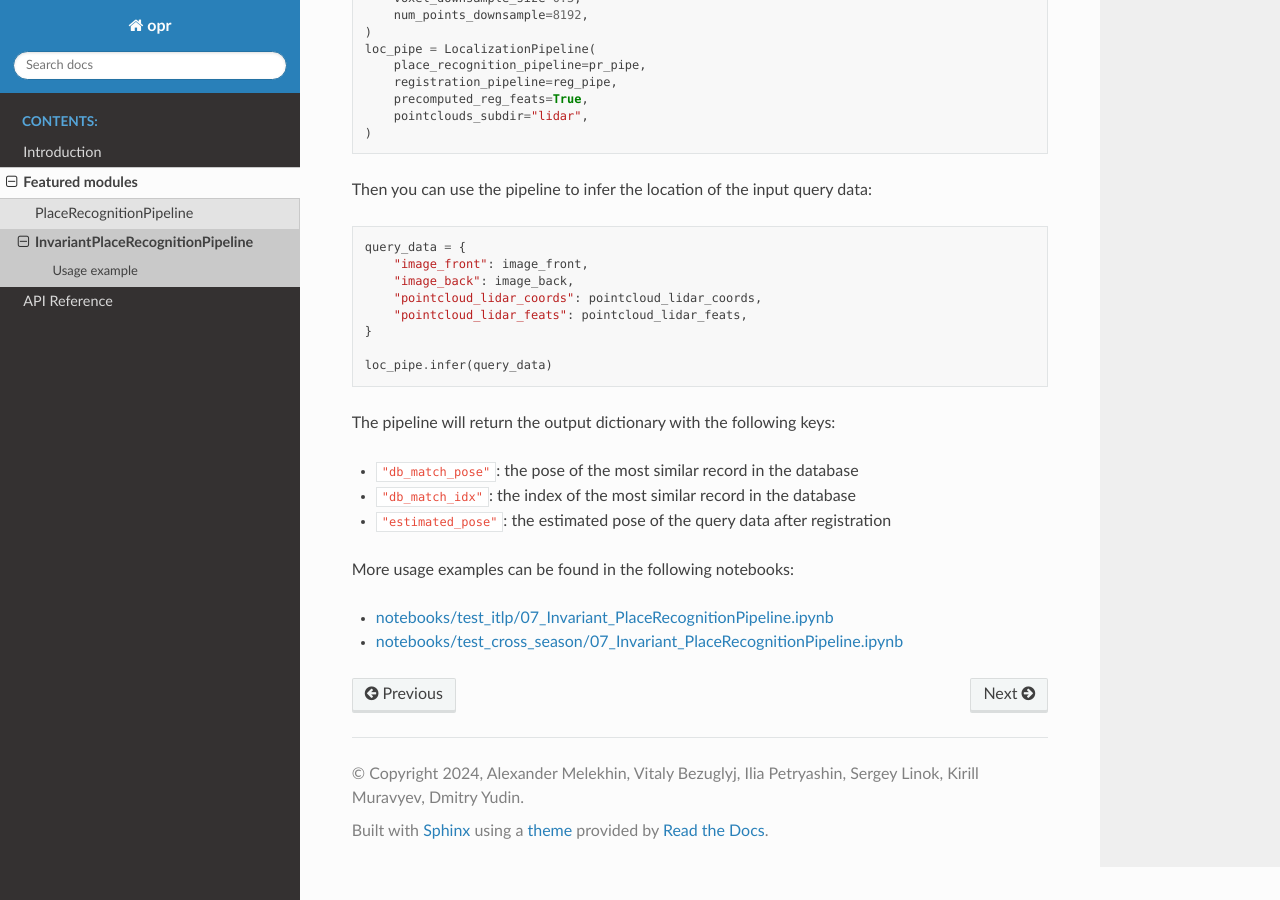
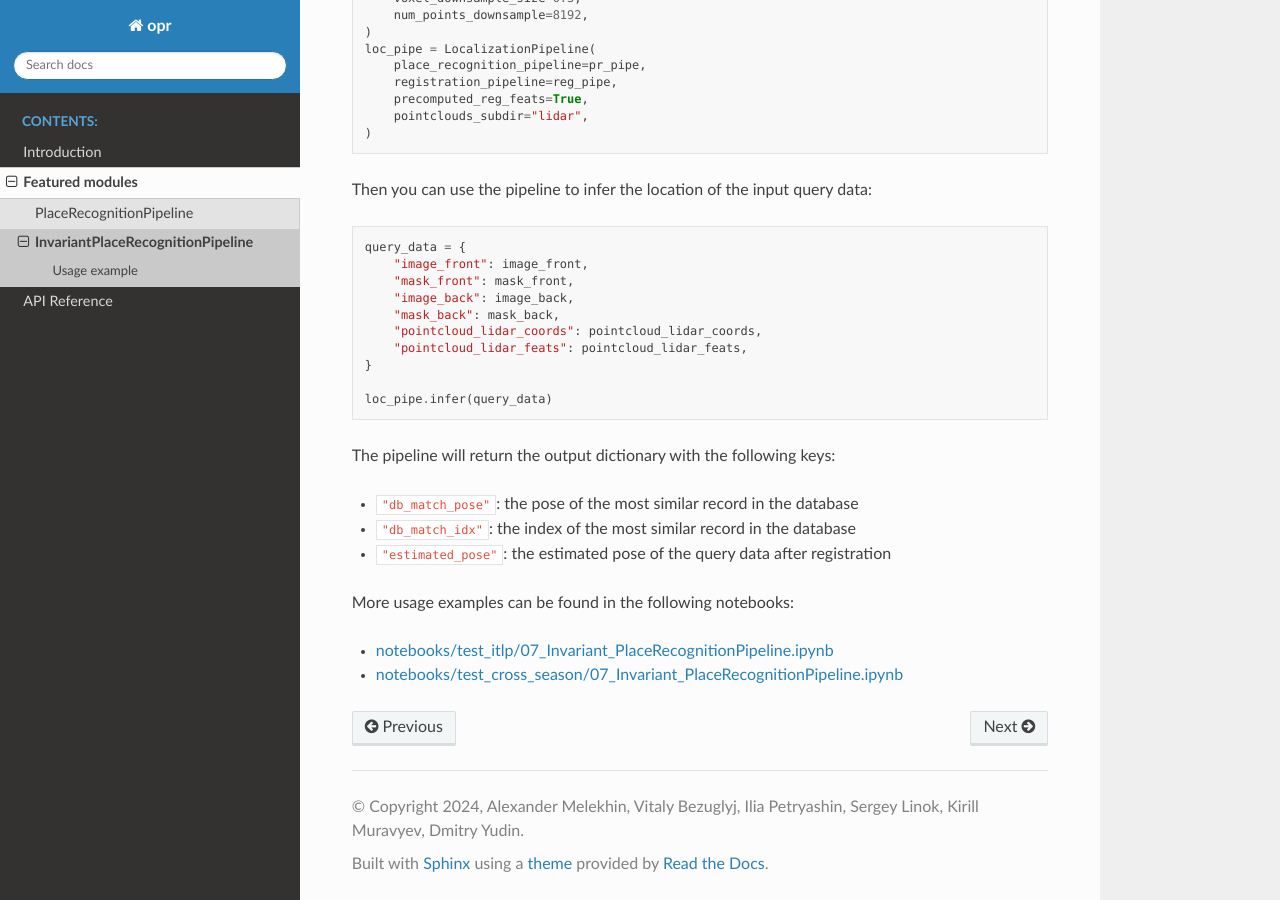
Before and after one commit to OPR-Project/OpenPlaceRecognition, a Sphinx documentation site: the page built from docs/source/featured_modules/07_invariant_place_recognition_pipeline.rst, in a window 1280 px wide and 900 px high, scrolled down 1306 px. Built offline with Sphinx 7.4.7 and the Read the Docs theme 3.1.0, drawn with Linux system fonts in a browser that asks for light colours.

Commit message:
Update 07_invariant_place_recognition_pipeline.rst

```diff
--- a/docs/source/featured_modules/07_invariant_place_recognition_pipeline.rst
+++ b/docs/source/featured_modules/07_invariant_place_recognition_pipeline.rst
@@ -85,7 +85,9 @@ Then you can use the pipeline to infer the location of the input query data:
 
    query_data = {
        "image_front": image_front,
+       "mask_front": mask_front,
        "image_back": image_back,
+       "mask_back": mask_back,
        "pointcloud_lidar_coords": pointcloud_lidar_coords,
        "pointcloud_lidar_feats": pointcloud_lidar_feats,
    }
```
